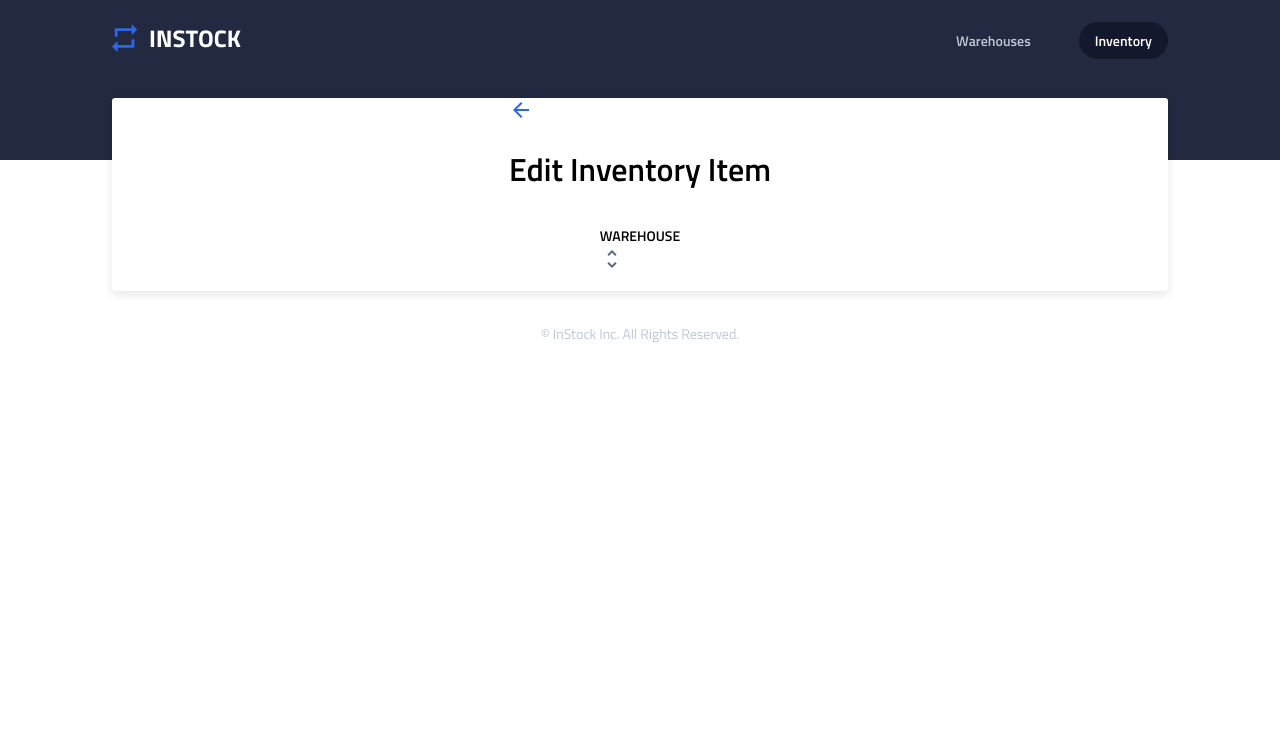
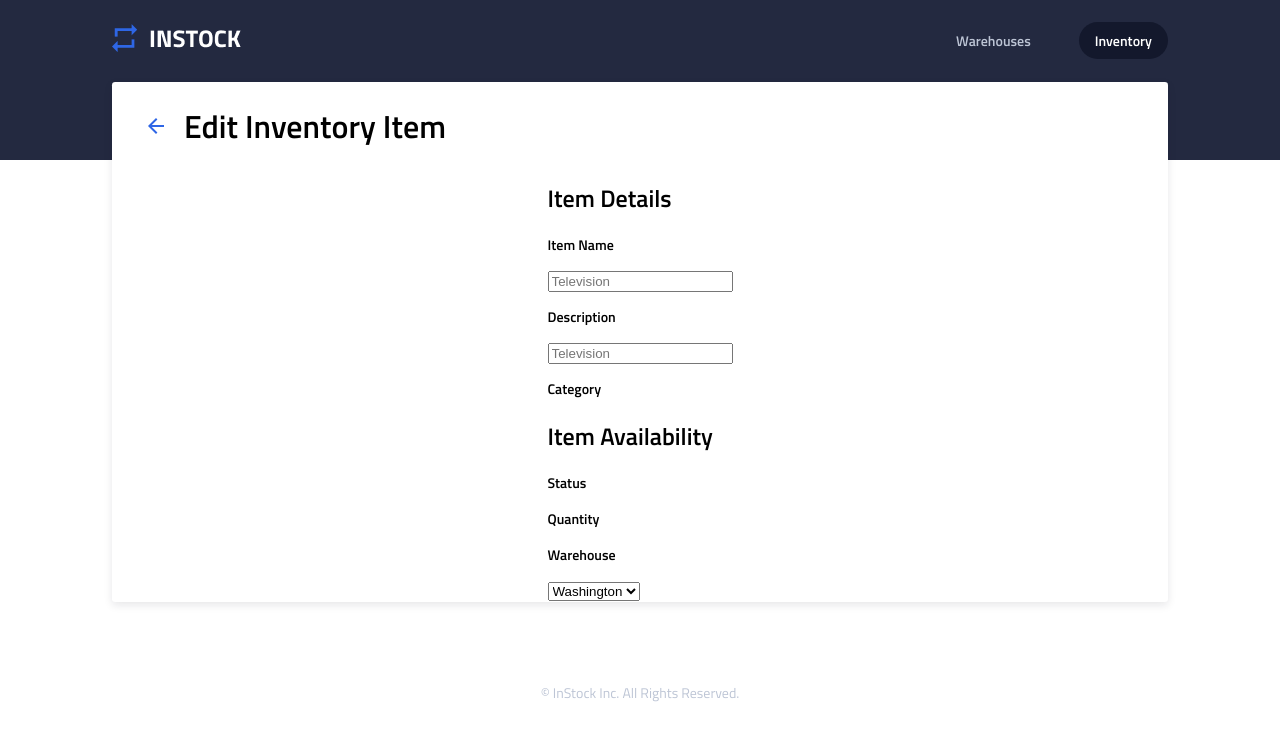
Before and after one commit to Muudy12/golden-lions-InStock, a React (Vite) app: page /inventory/1/edit in a window 1280 px wide. Shown: the top 740 px of the page. Built offline with nearby package versions, Linux system fonts and the light colour scheme; a web font is replaced by a local one.

Commit message:
labels added for form

```diff
--- a/src/pages/Inventory/EditInventory/EditInventory.jsx
+++ b/src/pages/Inventory/EditInventory/EditInventory.jsx
@@ -5,15 +5,33 @@ import './EditInventory.scss'
 
 function EditInventory() {
   return (
-    <div className="inventory">
-      <header className="inventory__title">
-        <ReactSVG src={ArrowBackIcon} />
-        <h1 className="inventory__title-heading">Edit Inventory Item</h1>
+    <div className="edit-inventory">
+      <header className="edit-inventory__title">
+        <img src={ArrowBackIcon} />
+        <h1 className="edit-inventory__title-heading">Edit Inventory Item</h1>
       </header>
-      <h3>
-        WAREHOUSE
-        <ReactSVG src={SortIcon} />
-      </h3>
+      <form className="form">
+        <div className="form__container">
+          <h2 className="form__title">Item Details</h2>
+          <h3 className="form__label">Item Name</h3>
+          <input className="form__input" type="text" placeholder="Television" name="item_name" />
+
+          <h3 className="form__label">Description</h3>
+          <input className="form__input" type="text" placeholder="Television" name="item_name" />
+
+          <h3 className="form__label">Category</h3>
+
+          <h2 className="form__title">Item Availability</h2>
+          <h3 className="form__label">Status</h3>
+
+          <h3 className="form__label">Quantity</h3>
+
+          <h3 className="form__label">Warehouse</h3>
+          <select className="form__input" type="text" placeholder="Television" name="item_name">
+            <option>Washington</option>
+          </select>
+        </div>
+      </form>
     </div>
   )
 }
--- a/src/pages/Inventory/EditInventory/EditInventory.scss
+++ b/src/pages/Inventory/EditInventory/EditInventory.scss
@@ -1,6 +1,6 @@
 @import "../../../styles/global.scss";
 
-.inventory {
+.edit-inventory {
     display: flex;
     flex-direction: column;
     align-items: center;
@@ -9,4 +9,56 @@
     border-radius: 0.2rem;
     box-shadow: 0 0.2rem 0.5rem 0 rgba($primary-text-color, 0.1);
     margin: 2rem 0;
+
+
+    @include tablet {
+        margin: 1rem 0 4rem;
+
+        & div {
+            & h3 {
+                &:last-of-type {
+                    max-width: 5rem !important;
+                }
+            }
+        }
+    }
+
+    @include desktop {
+        margin-bottom: 5rem;
+
+        & div {
+            gap: 1rem;
+            min-width: fit-content;
+
+            & h3 {
+                &:nth-of-type(2) {
+                    padding-right: 2rem;
+                }
+            }
+        }
+    }
+
+    &__title {
+        display: flex;
+        flex-direction: column;
+        align-items: center;
+        gap: 1rem;
+        width: 100%;
+        padding: 0 1.5rem;
+        box-sizing: border-box;
+
+        @include tablet {
+            flex-direction: row;
+            padding: 1.5rem 2rem 1rem;
+        }
+
+        &-heading {
+            align-self: flex-start;
+            margin-bottom: 0;
+
+            @include tablet {
+                margin: 0;
+            }
+        }
+    }
 }
```
